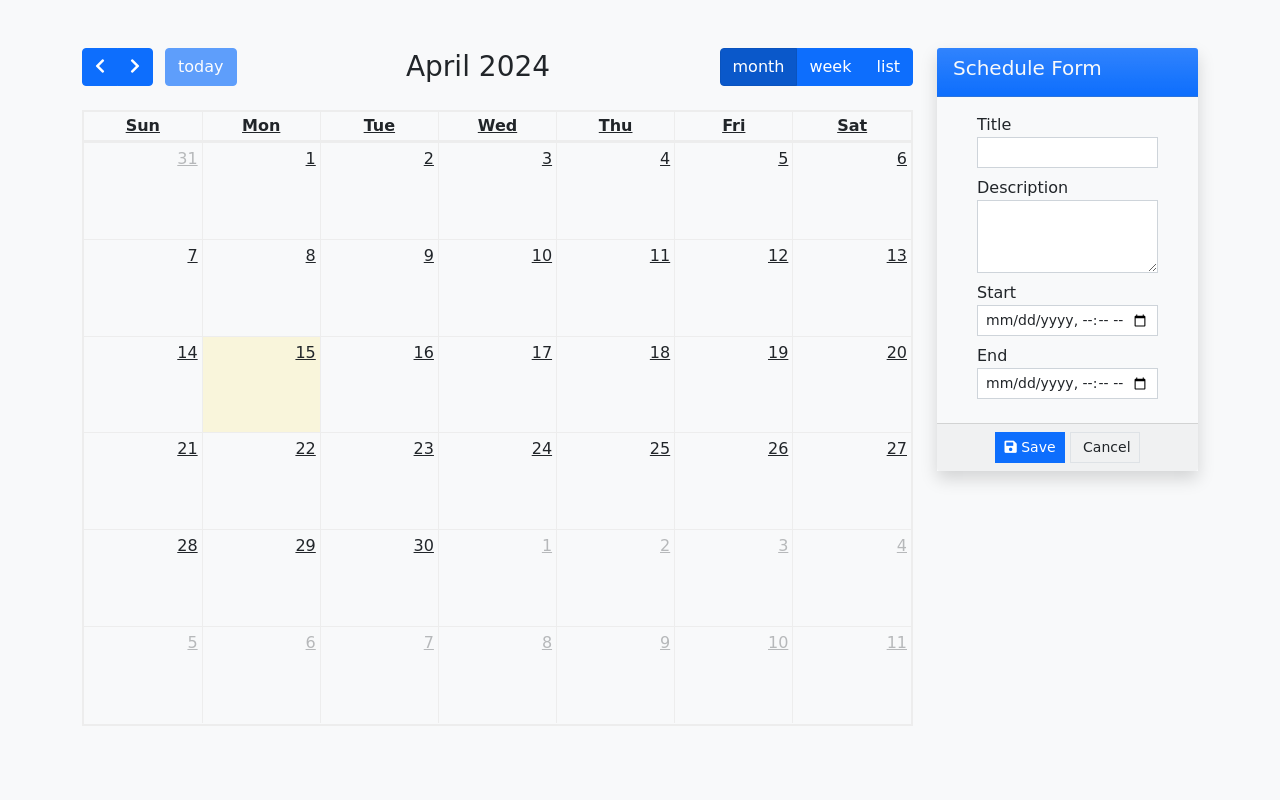
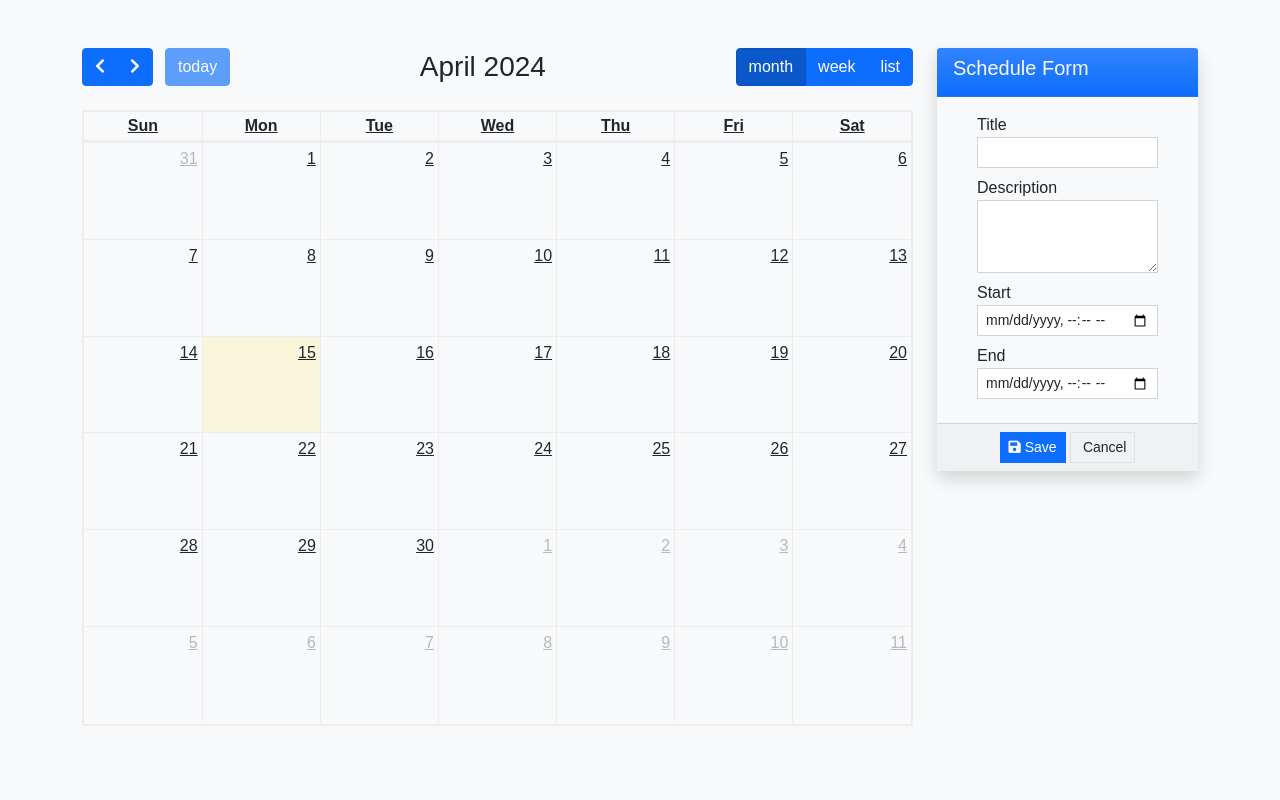
Before and after one commit to jcmoralba/CRM_FAE, a PHP site: page /event-calendar.php in a window 1280 px wide. Run offline with PHP 8.4, Linux system fonts and the light colour scheme; data that the repository does not hold is empty; some libraries are stand-ins or nearby versions.

Commit message:
calendar change font only

```diff
--- a/event-calendar.php
+++ b/event-calendar.php
@@ -22,7 +22,7 @@
         body {
             height: 100%;
             width: 100%;
-            font-family: Apple Chancery, cursive;
+            font-family: Arial, Helvetica, sans-serif;
         }
 
         .btn-info.text-light:hover,
```
